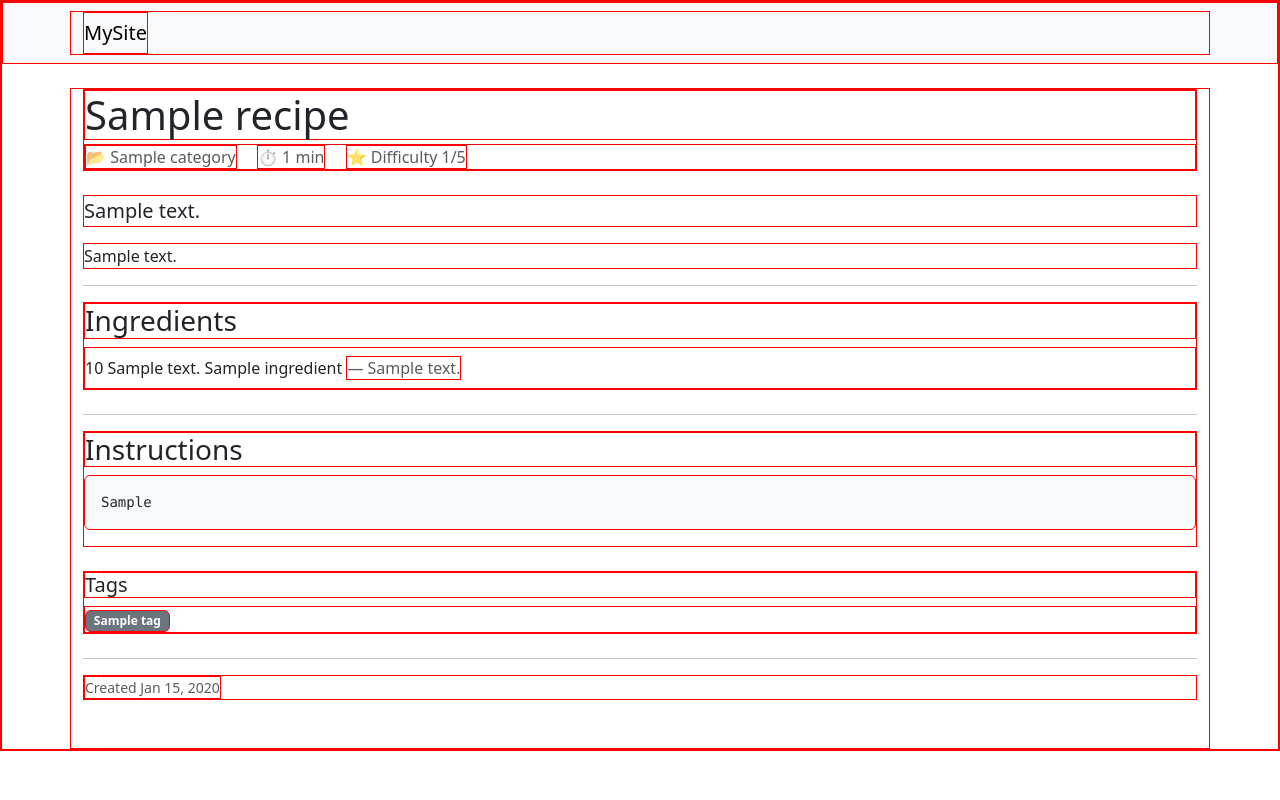
After one commit to JonathanBallard/OliveSteelRaven, a Django app: page /recipe/1/ in a window 1280 px wide. The commit adds this page. Run offline with Django 5.2, Linux system fonts and the light colour scheme; tables that the repository leaves empty hold one stand-in row (values such as "Sample post").

Commit message:
Basic CRUD for 'recipes' Done

```diff
--- a/osr/recipes/models.py
+++ b/osr/recipes/models.py
@@ -27,6 +27,7 @@ class Category(models.Model):
 
     class Meta:
         db_table = "categories"
+        ordering = ["name"]
 
     def __str__(self) -> str:
         return self.name
@@ -143,6 +144,7 @@ class Recipe(models.Model):
         Tag,
         through="RecipeTag",
         related_name="recipes",
+        blank=True,
     )
 
     # M:N via rich junction recipe_ingredients
--- /dev/null
+++ b/osr/recipes/templates/recipes/recipe.html
@@ -0,0 +1,134 @@
+{% load static %}
+<!doctype html>
+<html lang="en">
+<head>
+  <meta charset="utf-8">
+  <title>{{ recipe.title }}</title>
+
+  <link
+    href="https://cdn.jsdelivr.net/npm/bootstrap@5.3.0/dist/css/bootstrap.min.css"
+    rel="stylesheet"
+  >
+  <link rel="stylesheet" href="{% static 'css/site.css' %}">
+</head>
+<body>
+
+<nav class="navbar navbar-expand-lg navbar-light bg-light mb-4">
+  <div class="container">
+    <a class="navbar-brand" href="{% url 'accounts:home_page' %}">MySite</a>
+  </div>
+</nav>
+
+<div class="container pb-5">
+
+  <!-- Title + meta -->
+  <div class="mb-4">
+    <h1 class="mb-1">{{ recipe.title }}</h1>
+
+    <div class="text-muted">
+      {% if recipe.category %}
+        <span class="me-3">📂 {{ recipe.category.name }}</span>
+      {% endif %}
+      <span class="me-3">⏱ {{ recipe.prep_time_minutes }} min</span>
+      <span>⭐ Difficulty {{ recipe.difficulty }}/5</span>
+    </div>
+  </div>
+
+  <!-- Descriptions -->
+  {% if recipe.short_description %}
+    <p class="lead">{{ recipe.short_description }}</p>
+  {% endif %}
+
+  {% if recipe.long_description %}
+    <p>{{ recipe.long_description }}</p>
+  {% endif %}
+
+  <hr>
+
+  <!-- Ingredients -->
+  <section class="mb-4">
+    <h3>Ingredients</h3>
+
+    <ul class="list-group list-group-flush">
+      {% for line in recipe.recipeingredient_set.all %}
+        <li class="list-group-item px-0">
+          {% if line.quantity %}
+            {{ line.quantity|floatformat:"-3" }}
+          {% endif %}
+          {% if line.unit_text %}
+            {{ line.unit_text }}
+          {% endif %}
+          {{ line.ingredient.name }}
+          {% if line.prep_note %}
+            <span class="text-muted">— {{ line.prep_note }}</span>
+          {% endif %}
+        </li>
+      {% empty %}
+        <li class="list-group-item text-muted">
+          No ingredients listed.
+        </li>
+      {% endfor %}
+    </ul>
+  </section>
+
+  <hr>
+
+  <!-- Instructions -->
+  <section class="mb-4">
+    <h3>Instructions</h3>
+
+    {% if recipe.instructions %}
+      <pre class="bg-light p-3 rounded">{{ recipe.instructions }}</pre>
+    {% else %}
+      <p class="text-muted">No instructions provided.</p>
+    {% endif %}
+  </section>
+
+  <!-- Tags -->
+  {% if recipe.tags.exists %}
+    <section class="mb-4">
+      <h5>Tags</h5>
+      <div>
+        {% for tag in recipe.tags.all %}
+          <span class="badge bg-secondary me-1">{{ tag.name }}</span>
+        {% endfor %}
+      </div>
+    </section>
+  {% endif %}
+
+  <hr>
+
+  <!-- Footer / actions -->
+  <div class="d-flex justify-content-between align-items-center">
+    <div class="text-muted small">
+      Created {{ recipe.created_at|date:"M j, Y" }}
+    </div>
+
+    {% if user.is_authenticated and recipe.owner == user %}
+      <div>
+        <a
+          href="{% url 'recipes:update_recipe' recipe.id %}"
+          class="btn btn-outline-secondary btn-sm"
+        >
+          Edit
+        </a>
+        {% comment %} <a
+          href="{% url 'recipes:delete_recipe' recipe.id %}"
+          class="btn btn-outline-danger btn-sm"
+        >
+          Delete
+        </a> {% endcomment %}
+        <form action="{% url 'recipes:delete_recipe' recipe.id %}" method="post">
+            {% csrf_token %}
+            <p>Delete This Recipe?</p>
+            <input type="submit" value="Delete {{recipe}}">
+        </form>
+      </div>
+    {% endif %}
+  </div>
+
+</div>
+
+<script src="https://cdn.jsdelivr.net/npm/bootstrap@5.3.0/dist/js/bootstrap.bundle.min.js"></script>
+</body>
+</html>
--- a/osr/recipes/urls.py
+++ b/osr/recipes/urls.py
@@ -27,7 +27,7 @@ urlpatterns = [
     path('recipe/<str:recipe_id>/', views.recipe, name='view_recipe'), # Display the recipe details page
     path('create/', views.create, name='create_recipe'), # Display the create page
     path('update/<str:recipe_id>/', views.update, name='update_recipe'), # Display the update page
-    path('delete/', views.delete, name='delete_recipe'), # Display the delete page
+    path('delete/<str:recipe_id>/', views.delete, name='delete_recipe'), # Display the delete page
     path('search/', views.search, name='search'), # Display the search page
     path('search_results/', views.search_results, name='search_results'), # Display the search results page
     path('search/my_recipes/', views.my_recipes, name='my_recipes')
--- a/osr/recipes/views.py
+++ b/osr/recipes/views.py
@@ -50,6 +50,7 @@ def recipe(request, recipe_id, *args, **kwargs):
     """
     context = {}
     recipe = get_object_or_404(Recipe, pk=recipe_id)
+    context['recipe'] = Recipe.objects.get(pk=recipe_id)
     return render(request=request, template_name=".\\recipes\\recipe.html", context=context)
 
 #&-----------------------------------------------------------------------------------------------------
@@ -58,6 +59,7 @@ def recipe(request, recipe_id, *args, **kwargs):
 
 # Render create.html
 @csrf_protect
+@login_required
 @safe_method_validator(".\\recipes\\create.html", ["POST", "GET", "HEAD", "OPTIONS"])
 def create(request, *args, **kwargs):
     """
@@ -82,7 +84,7 @@ def create(request, *args, **kwargs):
     # POST create recipe page
     # If POST fails, redirect to create recipe page
     # Otherwise get newly created recipe ID, and redirect to that details page
-    elif(request.method == "POST"):
+    elif request.method == "POST":
         form = RecipeForm(request.POST)
         formset = RecipeIngredientFormSet(request.POST, prefix="ingredients")
 
@@ -92,13 +94,29 @@ def create(request, *args, **kwargs):
                 recipe.owner = request.user
                 recipe.save()
 
-                # Save M2M (tags) after recipe exists
+                # Save M2M (tags)
                 form.save_m2m()
 
-                # Attach recipe to formset and save ingredient lines
+                # Attach recipe to ingredient formset and save
                 formset.instance = recipe
                 formset.save()
-        return redirect('recipes:recipe', pk=recipe.pk) # Redirect to created recipe
+
+            return redirect("recipes:view_recipe", recipe_id=recipe.pk)
+
+        # ❌ INVALID — re-render template with bound forms (NO redirect)
+        messages.error(request, "Please fix the errors below.")
+
+        context = {
+            "form": form,
+            "formset": formset,
+        }
+        return render(
+            request=request,
+            template_name=".\\recipes\\recipe_form.html",
+            context=context,
+            status=400,
+        )
+
     return render(request=request, template_name=".\\recipes\\recipe_form.html", context=context)
 
 
@@ -110,33 +128,66 @@ def create(request, *args, **kwargs):
 
 # Render update.html
 @csrf_protect
+@login_required
 @safe_method_validator(".\\recipes\\update.html", ["POST", "GET", "HEAD", "OPTIONS"])
 def update(request, recipe_id=0, *args, **kwargs):
     """
-    Docstring for update
-
     :param request: HTTP Request
 
     GET: Renders the Update Recipe Form Template
     POST: Updates the Recipe Form
     """
-    context = {}
-    if(request.method == "GET"):
-        return render(request=request, template_name=".\\recipes\\update.html", context=context)
+    # Always enforce ownership (both GET + POST)
+    recipe = get_object_or_404(Recipe, pk=recipe_id, owner=request.user)
 
-    # POST updated recipe
-    # if POST fails, redirect to update recipe page
-    # Otherwise redirect to updated recipe details pages
-    elif(request.method == "POST"):
-        recipe = get_object_or_404(Recipe, pk=recipe_id, owner=request.user)
+    if request.method == "GET":
+        form = RecipeForm(instance=recipe)
+        formset = RecipeIngredientFormSet(instance=recipe, prefix="ingredients")
 
-        posted_data_dict = request.POST.copy()
-        recipe_id = 0 # get from posted_data_dict, then pass for the redirect
+        context = {
+            "recipe": recipe,   # optional, but handy for template links/titles
+            "form": form,
+            "formset": formset,
+        }
+        return render(
+            request=request,
+            template_name=".\\recipes\\recipe_form.html",
+            context=context,
+        )
 
-        if recipe_id == 0:
-            return redirect('recipes:update')
-        return redirect('recipes:recipe', recipe_id=recipe_id) # Redirect to updated recipe
-    return render(request=request, template_name=".\\recipes\\update.html", context=context)
+    elif request.method == "POST":
+        form = RecipeForm(request.POST, instance=recipe)
+        formset = RecipeIngredientFormSet(request.POST, instance=recipe, prefix="ingredients")
+
+        if form.is_valid() and formset.is_valid():
+            with transaction.atomic():
+                updated_recipe = form.save()     # saves the Recipe fields
+                form.save_m2m()                  # saves tags M2M
+                formset.save()                   # saves ingredient lines (and deletions)
+
+            return redirect("recipes:view_recipe", recipe_id=updated_recipe.pk)
+
+        # ❌ INVALID — re-render template with bound forms (NO redirect)
+        messages.error(request, "Please fix the errors below.")
+
+        context = {
+            "recipe": recipe,
+            "form": form,
+            "formset": formset,
+        }
+        return render(
+            request=request,
+            template_name=".\\recipes\\recipe_form.html",
+            context=context,
+            status=400,
+        )
+
+    return render(
+        request=request,
+        template_name=".\\recipes\\recipe_form.html",
+        context={},
+    )
+
 
 
 #&-----------------------------------------------------------------------------------------------------
@@ -145,8 +196,9 @@ def update(request, recipe_id=0, *args, **kwargs):
 
 # Render delete.html
 @csrf_protect
+@login_required
 @safe_method_validator(".\\recipes\\delete.html", ["POST", "GET", "HEAD", "OPTIONS"])
-def delete(request, *args, **kwargs):
+def delete(request, recipe_id, *args, **kwargs):
     """
     Docstring for delete
 
@@ -156,16 +208,19 @@ def delete(request, *args, **kwargs):
     POST: Deletes Recipe
     """
     context = {}
+    recipe = get_object_or_404(Recipe, pk=recipe_id, owner=request.user)
+
     if(request.method == "GET"):
-        return render(request=request, template_name=".\\recipes\\delete.html", context=context)
+        return redirect('recipes:my_recipes')
 
     # POST delete
     # Ensure recipe deleted
     # Then redirect to my recipes
     elif(request.method == "POST"):
+        recipe.delete()
         posted_data_dict = request.POST.copy()
         return redirect('recipes:my_recipes') # Return to my recipes
-    return render(request=request, template_name=".\\recipes\\delete.html", context=context)
+    return redirect('recipes:my_recipes')
 
 
 
@@ -214,6 +269,7 @@ def search_results(request, *args, **kwargs):
 # Open my recipes
 # Return search results for authenticated user
 @csrf_protect
+@login_required
 @safe_method_validator(".\\recipes\\search_results.html", ["GET", "POST", "HEAD", "OPTIONS"])
 def my_recipes(request, *args, **kwargs):
     """
@@ -226,4 +282,5 @@ def my_recipes(request, *args, **kwargs):
     """
     posted_data_dict = request.POST.copy()
     context = {}
-    return render(request=request, template_name=".\\recipes\\search_results.html", context=context)
+    # return render(request=request, template_name=".\\recipes\\search_results.html", context=context)
+    return redirect('recipes:create_recipe') #~! TEMPORARY REDIRECT
```
Also changed, not shown: osr/recipes/forms.py (+25 -1 lines), osr/recipes/templates/recipes/recipe_form.html (+84 -16 lines), osr/recipes/migrations/0004_alter_category_options_and_more.py (added).
